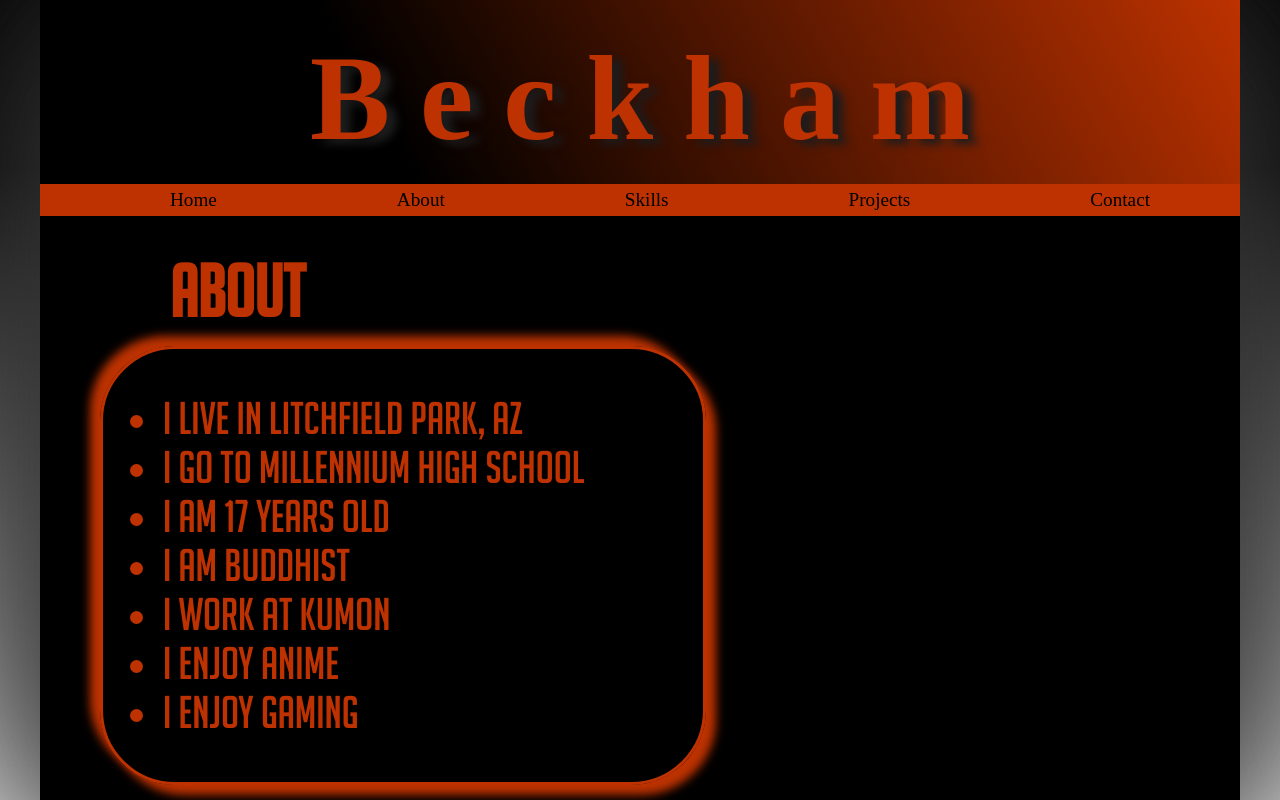
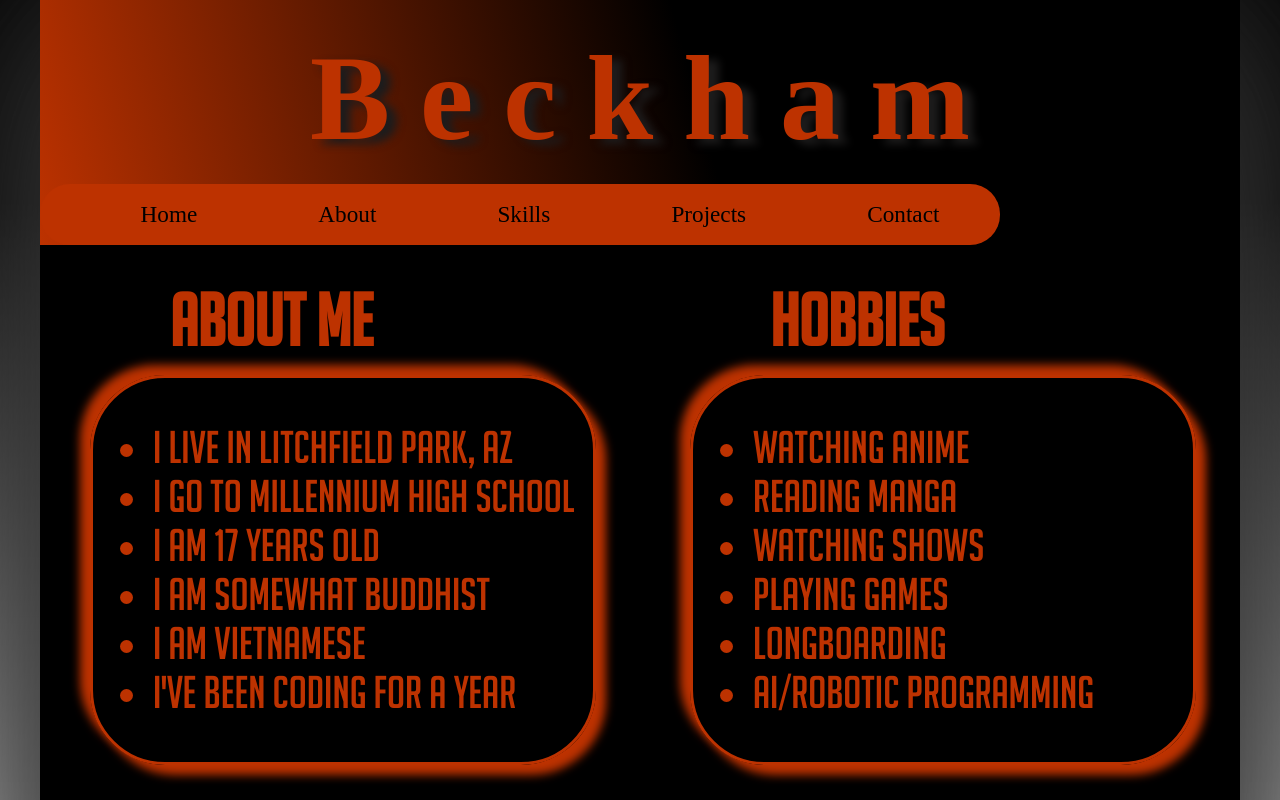
Before and after one commit to Beckham1240/test_site, a plain HTML site: page about.html in a window 1280 px wide. Shown: the top 800 px of the page. Drawn offline with Linux system fonts and the light colour scheme; a web font is replaced by a local one.

Commit message:
changed the layout of my about page and design for nav

```diff
--- a/about.html
+++ b/about.html
@@ -24,24 +24,37 @@
         </header>
 
         <section class="row">
-            <section class="col-2-3">
-                <h2>About</h2>
+            <section class="col-1-2">
+                <h2>About Me</h2>
                 <article>
                     <p>
                         <ul>
                             <li>I live in Litchfield Park, AZ</li>
                             <li>I go to Millennium High School</li>
                             <li>I am 17 years old</li>
-                            <li>I am Buddhist</li>
-                            <li>I work at Kumon</li>
-                            <li>I enjoy anime</li>
-                            <li>I enjoy gaming</li>
+                            <li>I am somewhat Buddhist</li>
+                            <li>I am Vietnamese</li>
+                            <li>I've been coding for a year</li>
                         </ul>
                     </p>
                 </article>
             </section>
 
-            <section class="col-1-3"></section>
+            <section class="col-1-2">
+                <h2>Hobbies</h2>
+                <article>
+                    <p>
+                        <ul>
+                            <li>Watching anime</li>
+                            <li>Reading manga</li>
+                            <li>Watching shows</li>
+                            <li>Playing Games</li>
+                            <li>Longboarding</li>
+                            <li>AI/Robotic Programming</li>
+                        </ul>
+                    </p>
+                </article>
+            </section>
         </section>
 </body>
 </html>
--- a/design.css
+++ b/design.css
@@ -30,7 +30,7 @@ body{
     box-shadow: 10px 10px 200px rgb(51,51,51),
                 -10px 10px 200px rgb(51,51,51);
     background: black;
-    height: 830px;
+    height: 1000px;
 }
 
 section.row::after {
@@ -40,7 +40,7 @@ section.row::after {
 }
 
 header{
-    background: linear-gradient(60deg, black 30%, rgb(189, 50, 0));
+    background: linear-gradient(75deg, rgb(189, 50, 0), black 55%);
 }
 
 h1{
@@ -57,10 +57,14 @@ h1:nth-of-type(4)::after{
     color: black;
 }
 
+nav{
+    width: 80%;
+}
+
 nav a{
     color: black;
     text-decoration: none;
-    font-size: 1.2em;
+    font-size: 1.45em;
     font-family: Title;
 }
 
@@ -70,12 +74,13 @@ nav ul{
     display: flex;
     -webkit-flex-flow: row wrap;
     flex-flow: row wrap;
+    border-radius: 30px;
 }
 
 nav ul li{
     display: block;
     justify-content: center;
-    padding: 5px;
+    padding: 17px;
     margin-right: auto;
     margin-left: auto;
 }
@@ -108,13 +113,13 @@ img#css{
 }
 
 article{
-    width: 600px;
+    width: 500px;
     color: rgb(189, 50, 0);
     font-family: Article;
-    font-size: 1.5em;
+    font-size: 1.4em;
     border-style: solid;
     border-color: rgb(189, 50, 0);
-    margin-left: 60px;
+    margin-left: 50px;
     border-radius: 75px;
     box-shadow: 10px 10px 10px rgb(189, 50, 0),
                 -10px -10px 10px rgb(189, 50, 0);
@@ -129,6 +134,10 @@ section.col-1-3{
     width: 33%;
 }
 
+section.col-1-2{
+    width: 50%;
+}
+
 section[class^="col-"]{
     float:left;
     box-sizing: border-box;
```
